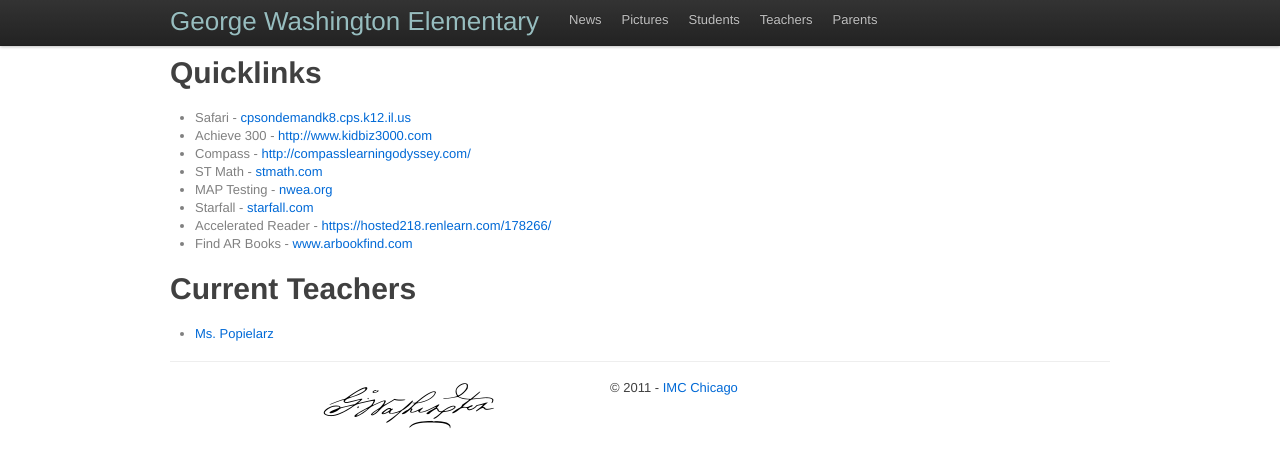
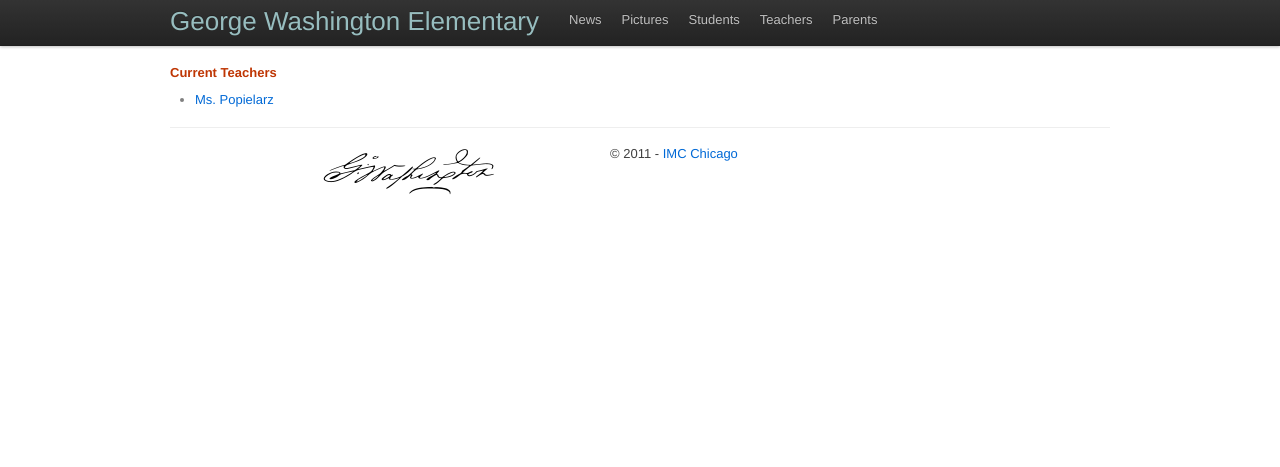
Before and after one commit to h3adache/gwes, a Jekyll site: the page built from teachers.html, in a window 1280 px wide. Shown: the top 467 px of the page. Built offline with Jekyll 4.4.1, drawn with Linux system fonts in a browser that asks for light colours; nearby versions of some CDN libraries.

Commit message:
updated teachers listing page and moved contact info out a bit further

```diff
--- a/teachers.html
+++ b/teachers.html
@@ -3,20 +3,7 @@ layout: default
 title: George Washington Elementary - Teachers
 ---
 
-<h1>Quicklinks</h1>
-
-<ul>
-	<li>Safari - <a href="http://cpsondemandk8.cps.k12.il.us">cpsondemandk8.cps.k12.il.us</a></li>
-	<li>Achieve 300 - <a href="http://www.kidbiz3000.com">http://www.kidbiz3000.com</a></li>
-	<li>Compass - <a href="http://compasslearningodyssey.com/">http://compasslearningodyssey.com/</a></li>
-	<li>ST Math - <a href="http://stmath.com">stmath.com</a></li>
-	<li>MAP Testing - <a href="http://nwea.org">nwea.org</a></li>
-	<li>Starfall - <a href="http://starfall.com">starfall.com</a></li>
-	<li>Accelerated Reader - <a href="https://hosted218.renlearn.com/178266/">https://hosted218.renlearn.com/178266/</a></li>
-	<li>Find AR Books - <a href="http://www.arbookfind.com">www.arbookfind.com</a></li>
-</ul>
-
-<h1>Current Teachers</h1>
+<h2>Current Teachers</h2>
 <ul id="archive">
 	{% for post in site.categories.teachers %}
 	<li><a href="{{ site.baseurl }}{{ post.url }}">{{ post.title }}</a>
```
Also changed, not shown: posts/teachers/_posts/2011-09-22-Ms-Popielarz.md (+1 -1 lines).
